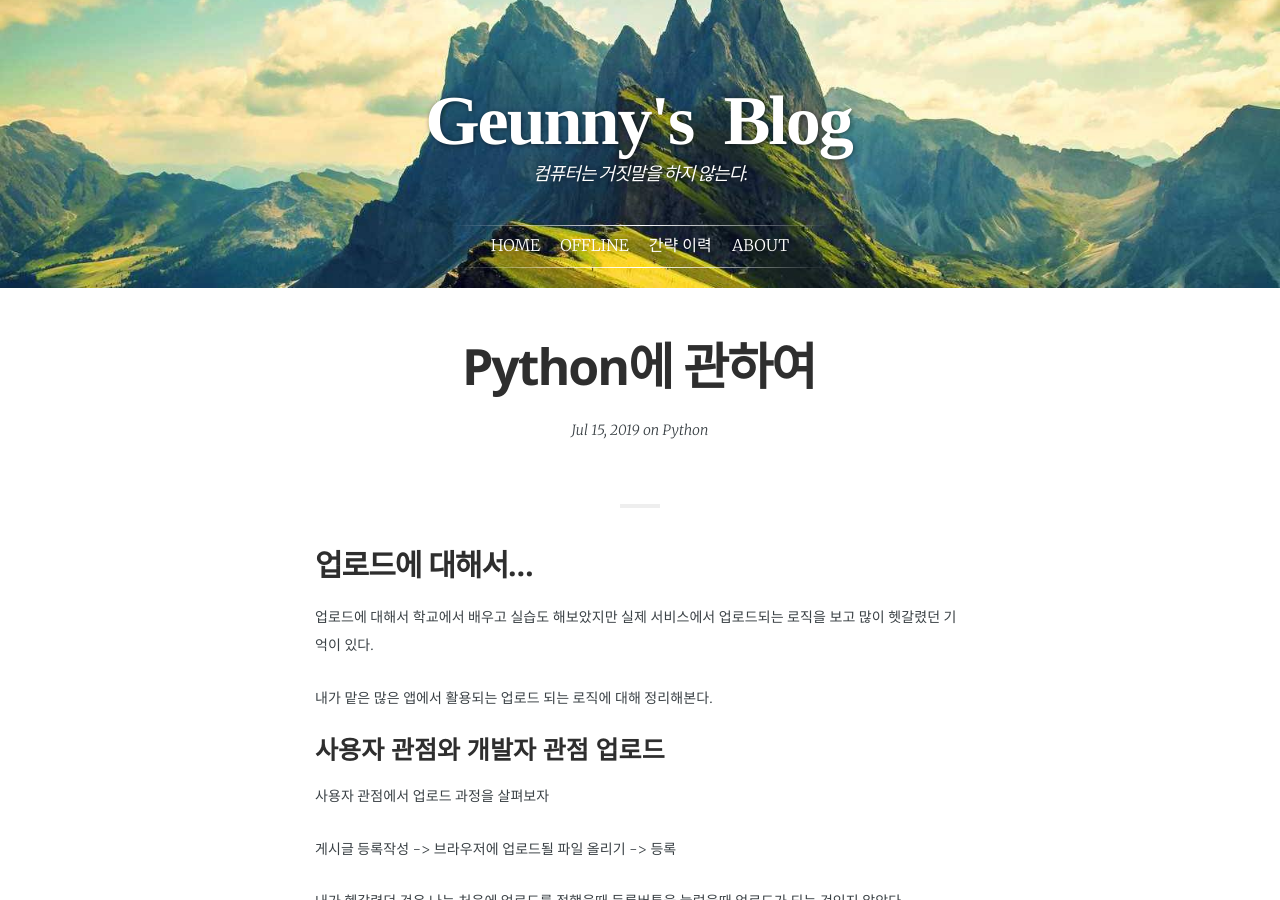
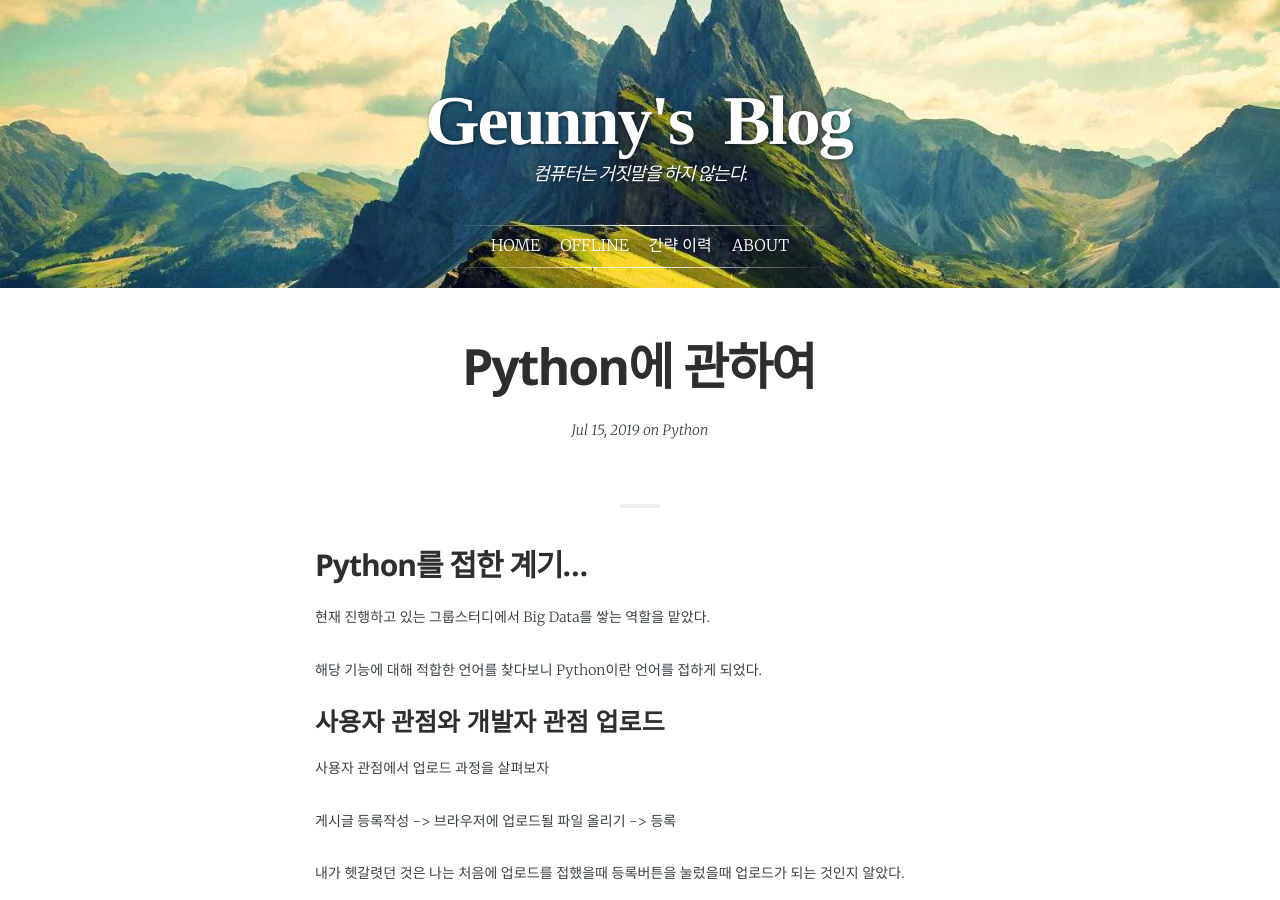
Before and after one commit to jwillmer/jekyllDecent, a Jekyll site: the page built from _posts/2019-07-15-python.md, in a window 1280 px wide and 900 px high. Built offline with Jekyll 4.4.1, drawn with Linux system fonts in a browser that asks for light colours; some web fonts are replaced.

Commit message:
Update 2019-07-15-python.md

```diff
--- a/_posts/2019-07-15-python.md
+++ b/_posts/2019-07-15-python.md
@@ -12,11 +12,11 @@
 comments:          true
 ---
 
-## 업로드에 대해서...
+## Python를 접한 계기...
 
-업로드에 대해서 학교에서 배우고 실습도 해보았지만 실제 서비스에서 업로드되는 로직을 보고 많이 헷갈렸던 기억이 있다.
+현재 진행하고 있는 그룹스터디에서 Big Data를 쌓는 역할을 맡았다.
 
-내가 맡은 많은 앱에서 활용되는 업로드 되는 로직에 대해 정리해본다.
+해당 기능에 대해 적합한 언어를 찾다보니 Python이란 언어를 접하게 되었다.
 
 
 ### 사용자 관점와 개발자 관점 업로드
```
